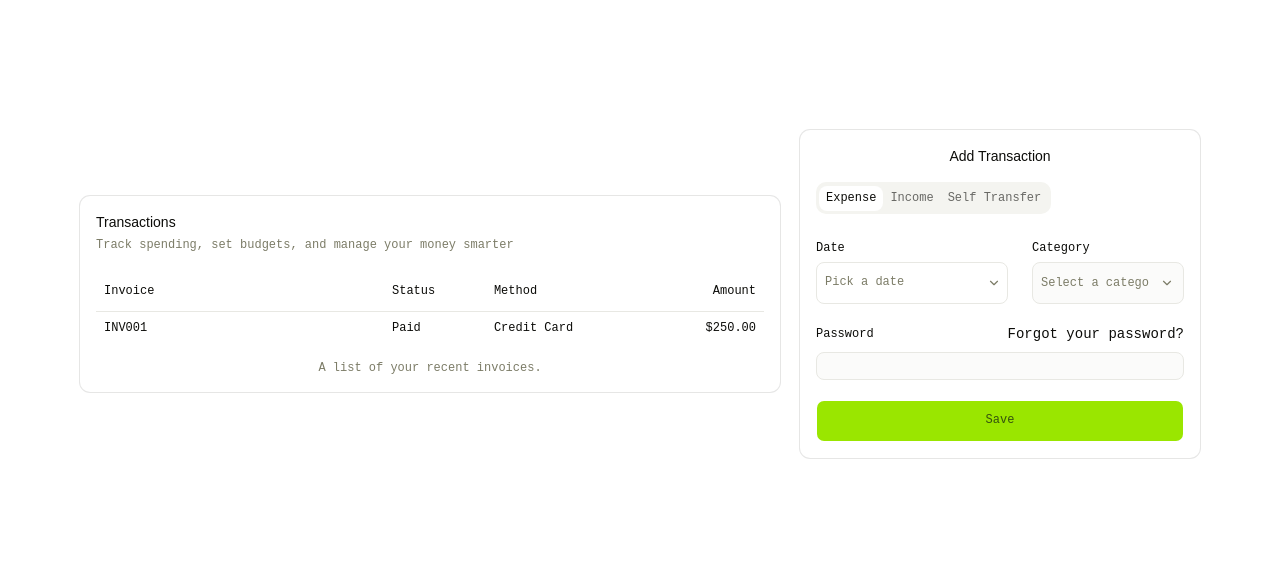
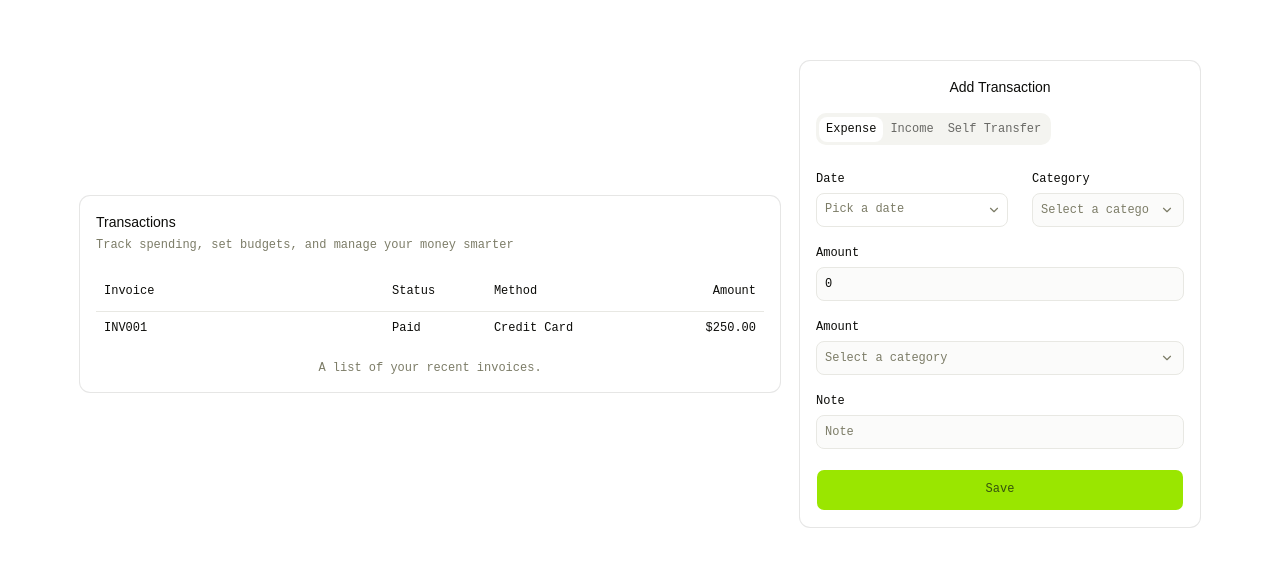
Before and after one commit to Allwyn46/money_manager, a React (Vite) app: page / in a window 1280 px wide. Shown: the part 106-672 px from the top of the page. Built offline with nearby package versions, Linux system fonts and the light colour scheme.

Commit message:
AddExpense form frontend copleted

```diff
--- a/src/components/AddExpense.tsx
+++ b/src/components/AddExpense.tsx
@@ -3,8 +3,17 @@ import { Input } from "@/components/ui/input"
 import { Label } from "@/components/ui/label"
 import { DatePicker } from "./DatePicker"
 import { ComboBoxx } from "./ComboBoxx"
+import { useState } from "react"
+
+const categories = ["Food", "Transport", "Household", "Clothes", "Education"]
+
+const Accounts = ["Cash", "Card"]
 
 const AddExpense = () => {
+  const [amount, setAmount] = useState(0)
+  const [note, setNote] = useState("")
+
+
   return (
     <div className="mt-5">
       <form>
@@ -15,28 +24,59 @@ const AddExpense = () => {
           </div>
           <div className="grid gap-2">
             <Label htmlFor="email">Category</Label>
-            <ComboBoxx />
+            <ComboBoxx items={categories} />
           </div>
         </div>
         <div className="mt-5 grid gap-2">
           <div className="flex items-center">
-            <Label htmlFor="password">Password</Label>
-            <a
-              href="#"
-              className="ml-auto inline-block text-sm underline-offset-4 hover:underline"
-            >
-              Forgot your password?
-            </a>
+            <Label htmlFor="amount">Amount</Label>
           </div>
-          <Input id="password" type="password" required />
+          <Input
+            id="amount"
+            placeholder="Enter Amount"
+            type="text"
+            inputMode="numeric"
+            pattern="[0-9]*"
+            required
+            className="py-4"
+            value={amount}
+            onChange={(e) => {
+              const value = Number(e.target.value.replace(/[^0-9]/g, ""))
+              setAmount(value)
+            }}
+          />
+        </div>
+
+        <div className="mt-5 grid gap-2">
+          <div className="flex items-center">
+            <Label htmlFor="amount">Amount</Label>
+          </div>
+          <ComboBoxx items={Accounts} />
+        </div>
+
+        <div className="mt-5 grid gap-2">
+          <div className="flex items-center">
+            <Label htmlFor="note">Note</Label>
+          </div>
+          <Input
+            id="amount"
+            placeholder="Note"
+            type="text"
+            required
+            className="py-4"
+            value={note}
+            onChange={(e) => {
+              setNote(e.target.value)
+            }}
+          />
+        </div>
+
+        <div className="mt-5">
+          <Button type="submit" className="w-full p-5">
+            Save
+          </Button>
         </div>
       </form>
-
-      <div className="mt-5">
-        <Button type="submit" className="w-full p-5">
-          Save
-        </Button>
-      </div>
     </div>
   )
 }
--- a/src/components/ComboBoxx.tsx
+++ b/src/components/ComboBoxx.tsx
@@ -7,18 +7,14 @@ import {
   ComboboxList,
 } from "@/components/ui/combobox"
 
-const categories = [
-  "Food",
-  "Transport",
-  "Household",
-  "Clothes",
-  "Education",
-] as const
+type ComboboxParams = {
+  items: string[]
+}
 
-export function ComboBoxx() {
+export function ComboBoxx({ items }: ComboboxParams) {
   return (
-    <Combobox items={categories}>
-      <ComboboxInput placeholder="Select a category" className="py-5" />
+    <Combobox items={items}>
+      <ComboboxInput placeholder="Select a category" className="py-4" />
       <ComboboxContent>
         <ComboboxEmpty>No items found.</ComboboxEmpty>
         <ComboboxList>
--- a/src/components/DatePicker.tsx
+++ b/src/components/DatePicker.tsx
@@ -20,7 +20,7 @@ export function DatePicker() {
           <Button
             variant={"outline"}
             data-empty={!date}
-            className="w-48 justify-between text-left font-normal data-[empty=true]:text-muted-foreground py-5"
+            className="w-48 justify-between text-left font-normal data-[empty=true]:text-muted-foreground py-4"
           >
             {date ? format(date, "PPP") : <span>Pick a date</span>}
             <ChevronDownIcon data-icon="inline-end" />
```
